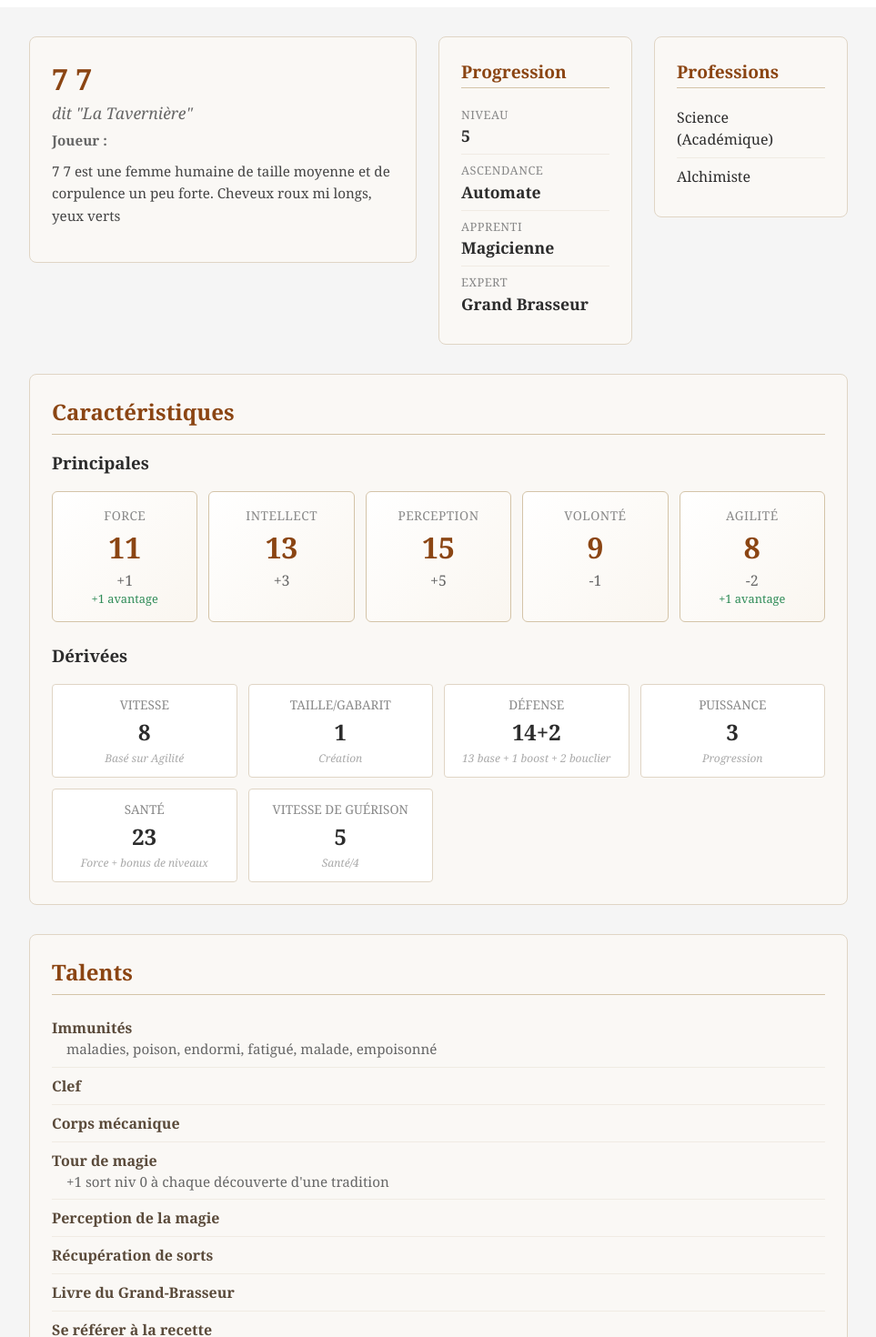
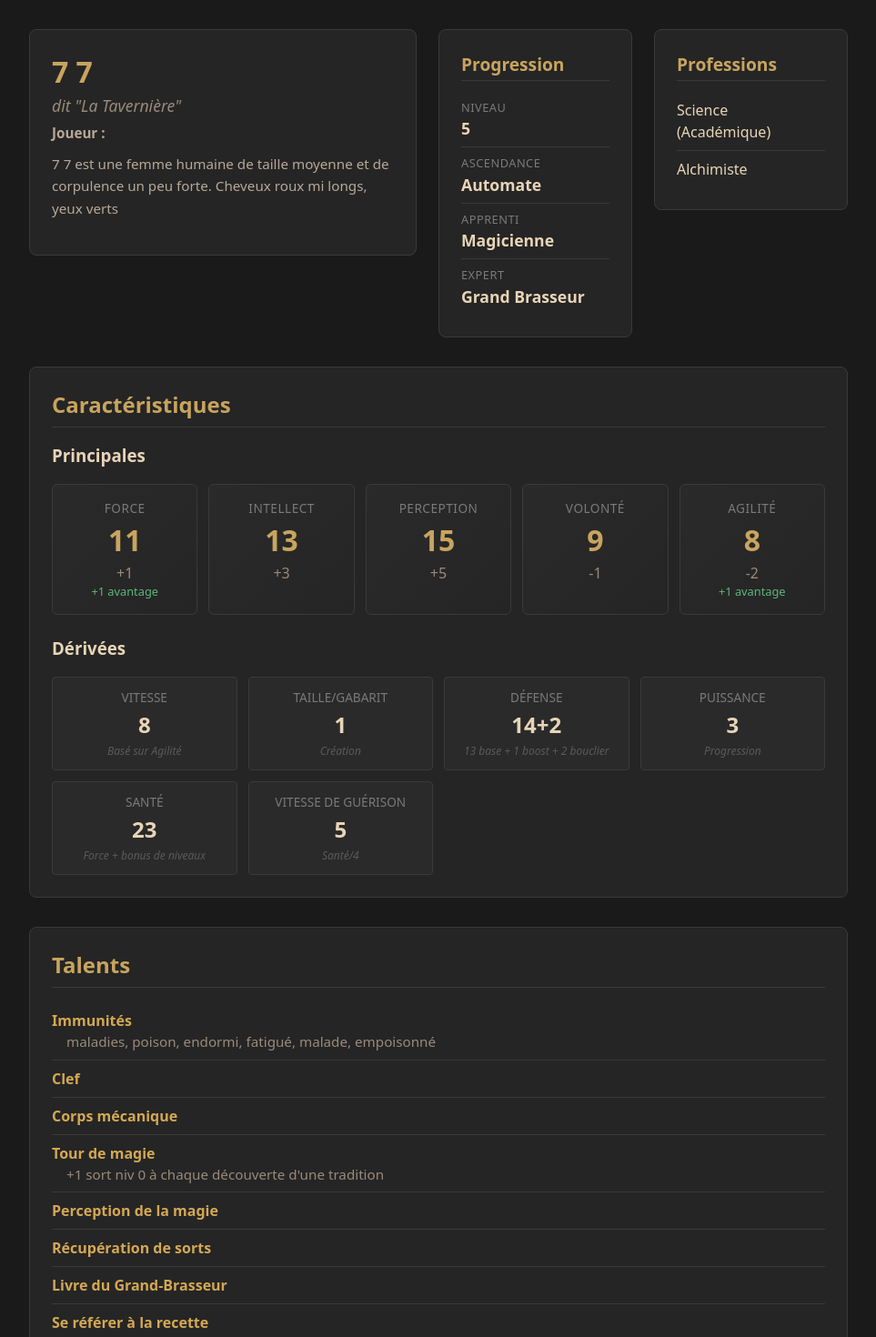
Before and after one commit to SwannyLorenzi/auspex-selvae, an Angular app: page / in a window 1280 px wide. Shown: the top 1470 px of the page at 91% size, without its empty margins (158-1121 px from the left). Built offline with nearby package versions, Linux system fonts and the light colour scheme.

Commit message:
apply dark fantasy theme

```diff
--- a/src/app/app.scss
+++ b/src/app/app.scss
@@ -4,5 +4,4 @@
   align-items: center;
   min-height: 100vh;
   margin: 0;
-     background-color: #f5f5f5;
 }
--- a/src/app/character-sheet/character-sheet.scss
+++ b/src/app/character-sheet/character-sheet.scss
@@ -2,35 +2,36 @@
   max-width: 900px;
   margin: 0 auto;
   padding: 2rem;
-  font-family: 'Georgia', serif;
-  color: #2c2c2c;
+  font-family: system-ui, -apple-system, 'Segoe UI', Roboto, sans-serif;
+  color: #e8d5b7;
+  background-color: #1a1a1a;
 }
 
 // Sections
 .section {
   margin-bottom: 2rem;
   padding: 1.5rem;
-  background-color: #faf8f5;
-  border: 1px solid #e0d5c5;
+  background-color: #252525;
+  border: 1px solid #3a3a3a;
   border-radius: 8px;
 
    h2 {
     margin: 0 0 1rem 0;
     font-size: 1.5rem;
-    color: #8b4513;
-    border-bottom: 1px solid #d4c4a8;
+    color: #c8a45e;
+    border-bottom: 1px solid #3a3a3a;
     padding-bottom: 0.5rem;
       }
 
      h3 {
     margin: 1rem 0 0.5rem 0;
     font-size: 1.2rem;
-    color: #6b5b3e;
+    color: #d4a853;
       }
 
      .section-subtitle {
     font-style: italic;
-    color: #888;
+    color: #7a7a7a;
     margin: 0.25rem 0 1rem 0;
     font-size: 0.9rem;
       }
--- a/src/app/character-sheet/characteristics/characteristics.scss
+++ b/src/app/character-sheet/characteristics/characteristics.scss
@@ -7,32 +7,32 @@
    .attribute-card {
     text-align: center;
     padding: 1rem;
-    background: linear-gradient(135deg, #fff 0%, #faf6f0 100%);
-    border: 1px solid #d4c4a8;
+    background: linear-gradient(135deg, #2a2a2a 0%, #252525 100%);
+    border: 1px solid #3a3a3a;
     border-radius: 6px;
 
      .attribute-name {
       font-size: 0.85rem;
       text-transform: uppercase;
       letter-spacing: 0.5px;
-      color: #888;
+      color: #7a7a7a;
      }
 
      .attribute-value {
       font-size: 2rem;
       font-weight: bold;
-      color: #8b4513;
+      color: #c8a45e;
       margin: 0.25rem 0;
      }
 
      .attribute-modifier {
       font-size: 1rem;
-      color: #666;
+      color: #9a8a7a;
 
        .advantage {
         display: block;
         font-size: 0.8rem;
-        color: #2e8b57;
+        color: #5cb87a;
        }
      }
    }
@@ -45,27 +45,27 @@
 
    .derived-card {
     padding: 0.75rem;
-    background-color: #fff;
-    border: 1px solid #e0d5c5;
+    background-color: #2a2a2a;
+    border: 1px solid #3a3a3a;
     border-radius: 4px;
     text-align: center;
 
      .derived-name {
       font-size: 0.85rem;
-      color: #888;
+      color: #7a7a7a;
       text-transform: uppercase;
      }
 
      .derived-value {
       font-size: 1.5rem;
       font-weight: bold;
-      color: #2c2c2c;
+      color: #e8d5b7;
       margin: 0.25rem 0;
      }
 
      .derived-formula {
       font-size: 0.75rem;
-      color: #aaa;
+      color: #5a5a5a;
       font-style: italic;
      }
    }
--- a/src/app/character-sheet/equipment/equipment.scss
+++ b/src/app/character-sheet/equipment/equipment.scss
@@ -5,7 +5,7 @@
 
   li {
     padding: 0.5rem 0;
-    border-bottom: 1px solid #f0ebe3;
+    border-bottom: 1px solid #3a3a3a;
     line-height: 1.5;
 
       &:last-child {
@@ -13,13 +13,13 @@
       }
 
     strong {
-      color: #5a4a3a;
+      color: #d4a853;
       }
 
       .item-desc {
       display: block;
       margin-left: 1rem;
-      color: #666;
+      color: #9a8a7a;
       font-size: 0.95rem;
       }
     }
--- a/src/app/character-sheet/identity/identity.scss
+++ b/src/app/character-sheet/identity/identity.scss
@@ -1,32 +1,36 @@
 .card {
-  background-color: #faf8f5;
-  border: 1px solid #e0d5c5;
+  background-color: #252525;
+  border: 1px solid #3a3a3a;
   border-radius: 8px;
   padding: 1.5rem;
 
    h1 {
     font-size: 2rem;
     margin: 0 0 0.25rem 0;
-    color: #8b4513;
+    color: #c8a45e;
      }
 
      .nickname {
     display: inline-block;
     font-size: 1.1rem;
-    color: #666;
+    color: #9a8a7a;
     font-style: italic;
      }
 
      .player-name {
     font-size: 0.95rem;
-    color: #666;
+    color: #9a8a7a;
     margin: 0.5rem 0 0 0;
+     }
+
+     .player-name strong {
+    color: #b8a898;
      }
 
      .description {
     margin-top: 0.75rem;
     font-size: 0.95rem;
     line-height: 1.6;
-    color: #444;
+    color: #b8a898;
      }
 }
--- a/src/app/character-sheet/magic/magic.scss
+++ b/src/app/character-sheet/magic/magic.scss
@@ -3,9 +3,9 @@
 
   h3 {
     margin-bottom: 0.5rem;
-    }
+     }
 
-    .spell-list {
+     .spell-list {
     list-style: none;
     padding: 0;
     margin: 0;
@@ -18,10 +18,10 @@
       padding: 0.25rem 0;
 
         .spell-level {
-        color: #888;
+        color: #7a7a7a;
         font-size: 0.9rem;
         margin-left: 0.25rem;
         }
-      }
-    }
+       }
+     }
 }
--- a/src/app/character-sheet/potions/potions.scss
+++ b/src/app/character-sheet/potions/potions.scss
@@ -5,7 +5,7 @@
 
   li {
     padding: 0.5rem 0;
-    border-bottom: 1px solid #f0ebe3;
+    border-bottom: 1px solid #3a3a3a;
     line-height: 1.5;
 
       &:last-child {
@@ -13,19 +13,19 @@
       }
 
     strong {
-      color: #5a4a3a;
+      color: #d4a853;
       }
 
       .potion-cost {
       margin-left: 0.5rem;
       font-style: italic;
-      color: #8b4513;
+      color: #c8a45e;
       }
 
       .potion-effect {
       display: block;
       margin-left: 1rem;
-      color: #666;
+      color: #9a8a7a;
       font-size: 0.95rem;
       }
     }
--- a/src/app/character-sheet/professions/professions.scss
+++ b/src/app/character-sheet/professions/professions.scss
@@ -1,14 +1,14 @@
 .card {
-  background-color: #faf8f5;
-  border: 1px solid #e0d5c5;
+  background-color: #252525;
+  border: 1px solid #3a3a3a;
   border-radius: 8px;
   padding: 1.5rem;
 
    h2 {
     margin: 0 0 0.75rem 0;
     font-size: 1.2rem;
-    color: #8b4513;
-    border-bottom: 1px solid #d4c4a8;
+    color: #c8a45e;
+    border-bottom: 1px solid #3a3a3a;
     padding-bottom: 0.25rem;
       }
 
@@ -19,7 +19,7 @@
 
      li {
       padding: 0.5rem 0;
-      border-bottom: 1px solid #f0ebe3;
+      border-bottom: 1px solid #3a3a3a;
       line-height: 1.5;
 
          &:last-child {
@@ -27,7 +27,7 @@
          }
 
        strong {
-      color: #5a4a3a;
+      color: #d4a853;
          }
         }
       }
--- a/src/app/character-sheet/progression/progression.scss
+++ b/src/app/character-sheet/progression/progression.scss
@@ -1,20 +1,20 @@
 .card {
-  background-color: #faf8f5;
-  border: 1px solid #e0d5c5;
+  background-color: #252525;
+  border: 1px solid #3a3a3a;
   border-radius: 8px;
   padding: 1.5rem;
 
    h2 {
     margin: 0 0 0.75rem 0;
     font-size: 1.2rem;
-    color: #8b4513;
-    border-bottom: 1px solid #d4c4a8;
+    color: #c8a45e;
+    border-bottom: 1px solid #3a3a3a;
     padding-bottom: 0.25rem;
      }
 
      .progression-list .prop {
     padding: 0.5rem 0;
-    border-bottom: 1px solid #f0ebe3;
+    border-bottom: 1px solid #3a3a3a;
 
         &:last-child {
       border-bottom: none;
@@ -23,7 +23,7 @@
         .label {
       display: block;
       font-size: 0.8rem;
-      color: #888;
+      color: #7a7a7a;
       text-transform: uppercase;
       letter-spacing: 0.5px;
         }
@@ -32,7 +32,7 @@
       display: block;
       font-size: 1.1rem;
       font-weight: bold;
-      color: #2c2c2c;
+      color: #e8d5b7;
       margin-top: 0.15rem;
         }
       }
--- a/src/app/character-sheet/talents/talents.scss
+++ b/src/app/character-sheet/talents/talents.scss
@@ -5,7 +5,7 @@
 
   li {
     padding: 0.5rem 0;
-    border-bottom: 1px solid #f0ebe3;
+    border-bottom: 1px solid #3a3a3a;
     line-height: 1.5;
 
      &:last-child {
@@ -13,13 +13,13 @@
      }
 
     strong {
-      color: #5a4a3a;
+      color: #d4a853;
      }
 
      .talent-desc {
       display: block;
       margin-left: 1rem;
-      color: #666;
+      color: #9a8a7a;
       font-size: 0.95rem;
      }
    }
--- a/src/styles.scss
+++ b/src/styles.scss
@@ -1 +1,4 @@
-/* You can add global styles to this file, and also import other style files */
+body {
+  margin: 0;
+  background-color: #1a1a1a;
+}
```
Lines whose indentation alone changed are shown as unchanged.
